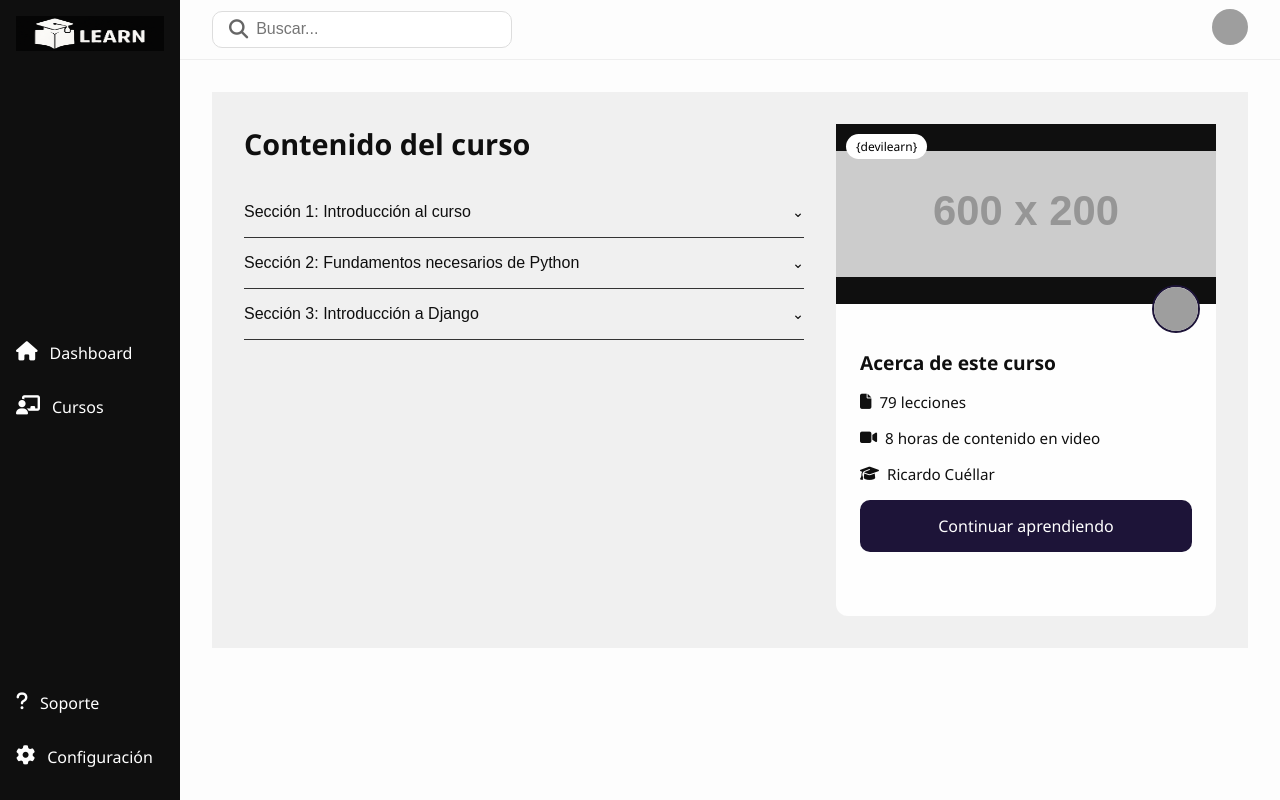
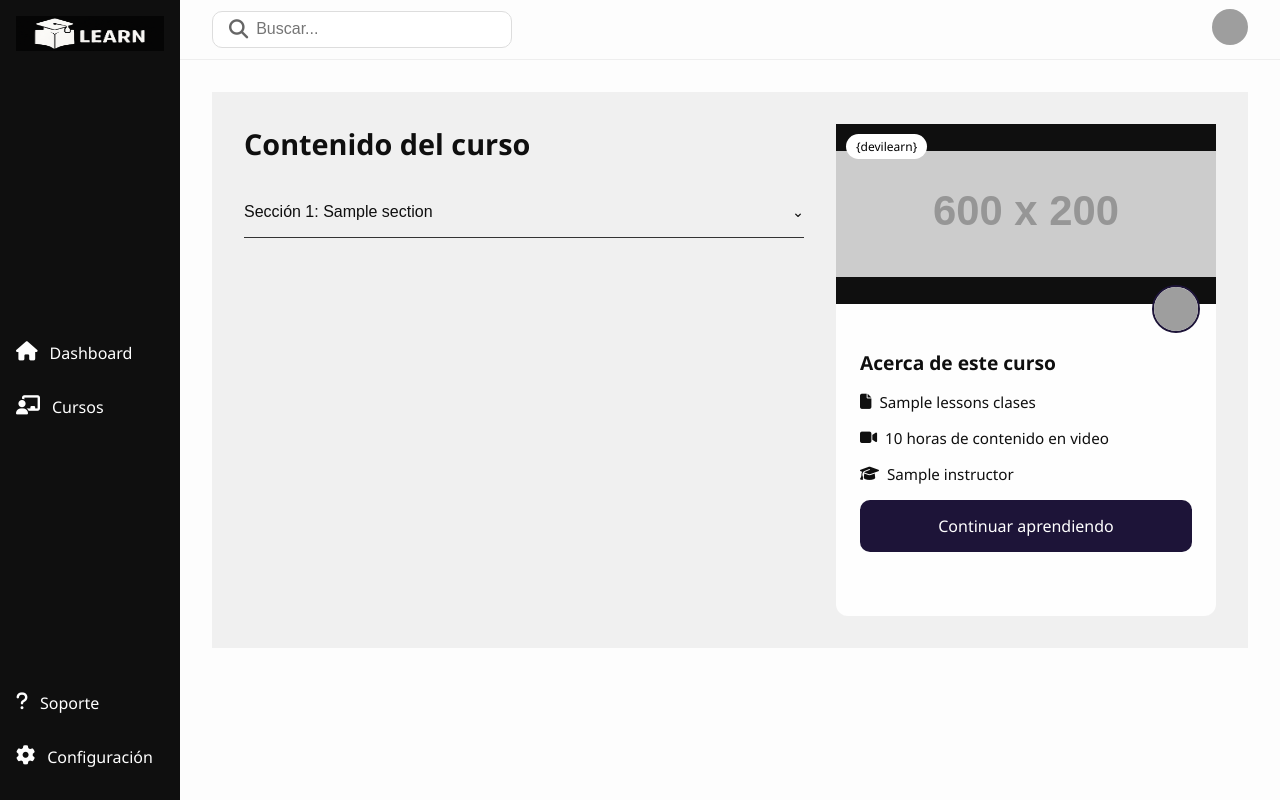
Before and after one commit to javier-henao/learn, a Django app: template apps/courses/templates/courses/course_detail.html in a window 1280 px wide. Run offline with Django 5.2, Linux system fonts and the light colour scheme; the template is opened without the code that fills it: most values are stand-ins (such as "Sample title", 1, 10 or a date in 2020); grey boxes labelled with a size stand in for pictures from a placeholder-image service; some libraries are stand-ins or nearby versions; grey boxes are pictures that could not be loaded.

Commit message:
se envian variables al template

```diff
--- a/apps/courses/templates/courses/course_detail.html
+++ b/apps/courses/templates/courses/course_detail.html
@@ -26,34 +26,23 @@
                     <div class="course-sections">
                         <h2>Contenido del curso</h2>
                         <div class="accordion">
-                            <div class="accordion-item">
-                                <button class="accordion-header">Sección 1: Introducción al curso</button>
-                                <div class="accordion-content">
-                                    <ul>
-                                        <li><i class="fa-solid fa-video"></i>¿Qué aprenderás en este curso?</li>
-                                        <li><i class="fa-solid fa-file"></i>Cómo usar la plataforma</li>
-                                    </ul>
+
+                            {% for section in course.course_content %}
+
+                                <div class="accordion-item">
+                                    <button class="accordion-header">Sección {{section.id}}: {{section.name}}</button>
+                                    <div class="accordion-content">
+                                        <ul>
+                                            {% for lesson in section.lessons %}
+                                                <li><i class="fa-solid {% if lesson.type == 'video' %} fa-video {% else %} fa-file {% endif %} "></i>{{lesson.name}}</li>
+                                            {% endfor %}
+                                        </ul>
+                                    </div>
                                 </div>
-                            </div>
-                            <div class="accordion-item">
-                                <button class="accordion-header">Sección 2: Fundamentos necesarios de Python</button>
-                                <div class="accordion-content">
-                                    <ul>
-                                        <li>Variables y tipos de datos</li>
-                                        <li>Condicionales y bucles</li>
-                                        <li>Funciones básicas</li>
-                                    </ul>
-                                </div>
-                            </div>
-                            <div class="accordion-item">
-                                <button class="accordion-header">Sección 3: Introducción a Django</button>
-                                <div class="accordion-content">
-                                    <ul>
-                                        <li>¿Qué es Django?</li>
-                                        <li>Primer proyecto con Django</li>
-                                    </ul>
-                                </div>
-                            </div>
+
+                            {% endfor %}
+
+
                             <!-- Agrega más secciones similares -->
                         </div>
                     </div>
@@ -68,9 +57,9 @@
                         <div class="card-body">
                             <h3>Acerca de este curso</h3>
                             <ul class="course-details">
-                                <li><i class="fa-solid fa-file"></i> 79 lecciones</li>
-                                <li><i class="fa-solid fa-video"></i> 8 horas de contenido en video</li>
-                                <li><i class="fa-solid fa-graduation-cap"></i> Ricardo Cuéllar</li>
+                                <li><i class="fa-solid fa-file"></i>{{course.info_course.lessons}} clases</li>
+                                <li><i class="fa-solid fa-video"></i>{{course.info_course.duration}} horas de contenido en video</li>
+                                <li><i class="fa-solid fa-graduation-cap"></i>{{course.info_course.instructor}}</li>
                             </ul>
                             <a class="btn bnt-primary btn-course" href="course_lessons.html">Continuar aprendiendo</a>
 
--- a/static/css/styles.css
+++ b/static/css/styles.css
@@ -12,7 +12,7 @@ body {
 .sidebar {
     width: 55px;
     height: 100vh;
-    background-color: #0f0f0f;
+    background-color:#0f0f0f;
     color: white;
     padding: 1rem 0;
     display: flex;
```
Also changed, not shown: apps/courses/views.py (+75 -1 lines).
